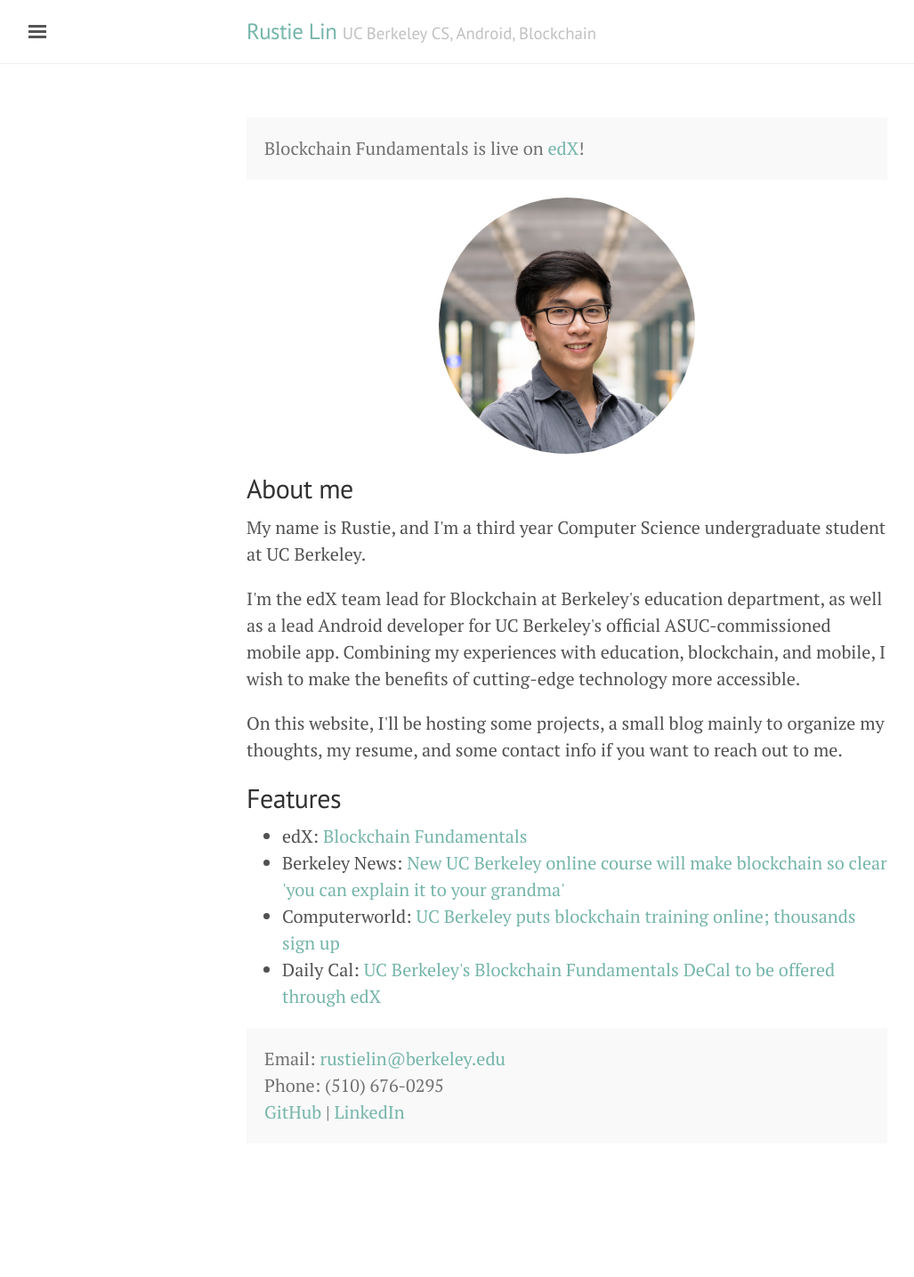
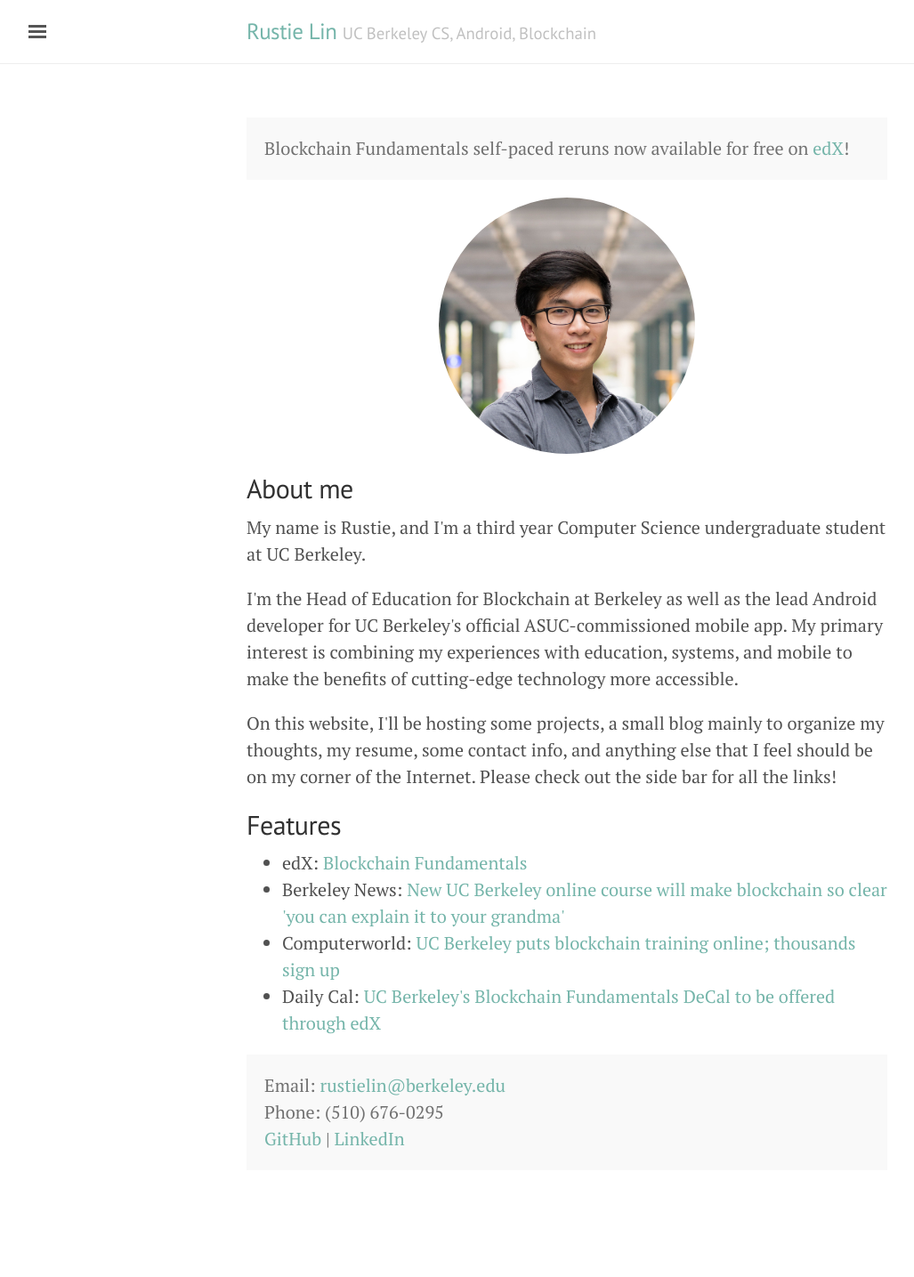
Before and after one commit to rustielin/rustielin.github.io, a Jekyll site: the page built from index.html, in a window 1280 px wide. Shown: the whole page at 89% size, without its empty margins (3-1030 px from the left). Built offline with Jekyll 4.4.1, drawn with Linux system fonts in a browser that asks for light colours; nearby versions of some CDN libraries; before the commit the page ends 1405 px from its top, so only the background shows below that.

Commit message:
added edu page and changes to home page

```diff
--- a/index.html
+++ b/index.html
@@ -15,7 +15,7 @@
 
 </head>
 
-<p class="message">Blockchain Fundamentals is live on <a href="https://www.edx.org/professional-certificate/uc-berkeleyx-blockchain-fundamentals">edX</a>!</p>
+<p class="message">Blockchain Fundamentals self-paced reruns now available for free on <a href="https://www.edx.org/professional-certificate/uc-berkeleyx-blockchain-fundamentals">edX</a>!</p>
 
 <img style="padding-left: 30%; padding-right: 30%; border-radius: 50%" src="res/img/prof3_square.jpg"/>
 
@@ -24,9 +24,9 @@
 <h2>About me</h2>
 <p> My name is Rustie, and I'm a third year Computer Science undergraduate student at UC Berkeley.</p>
 
-<p> I'm the edX team lead for Blockchain at Berkeley's education department, as well as a lead Android developer for UC Berkeley's official ASUC-commissioned mobile app. Combining my experiences with education, blockchain, and mobile, I wish to make the benefits of cutting-edge technology more accessible. </p>
+<p> I'm the Head of Education for Blockchain at Berkeley as well as the lead Android developer for UC Berkeley's official ASUC-commissioned mobile app. My primary interest is combining my experiences with education, systems, and mobile to make the benefits of cutting-edge technology more accessible. </p>
 
-<p> On this website, I'll be hosting some projects, a small blog mainly to organize my thoughts, my resume, and some contact info if you want to reach out to me. </p>
+<p> On this website, I'll be hosting some projects, a small blog mainly to organize my thoughts, my resume, some contact info, and anything else that I feel should be on my corner of the Internet. Please check out the side bar for all the links!</p>
 
 <h2>Features</h2>
 <ul>
```
Also changed, not shown: blockchain_education.md (added, +28 -0 lines).
